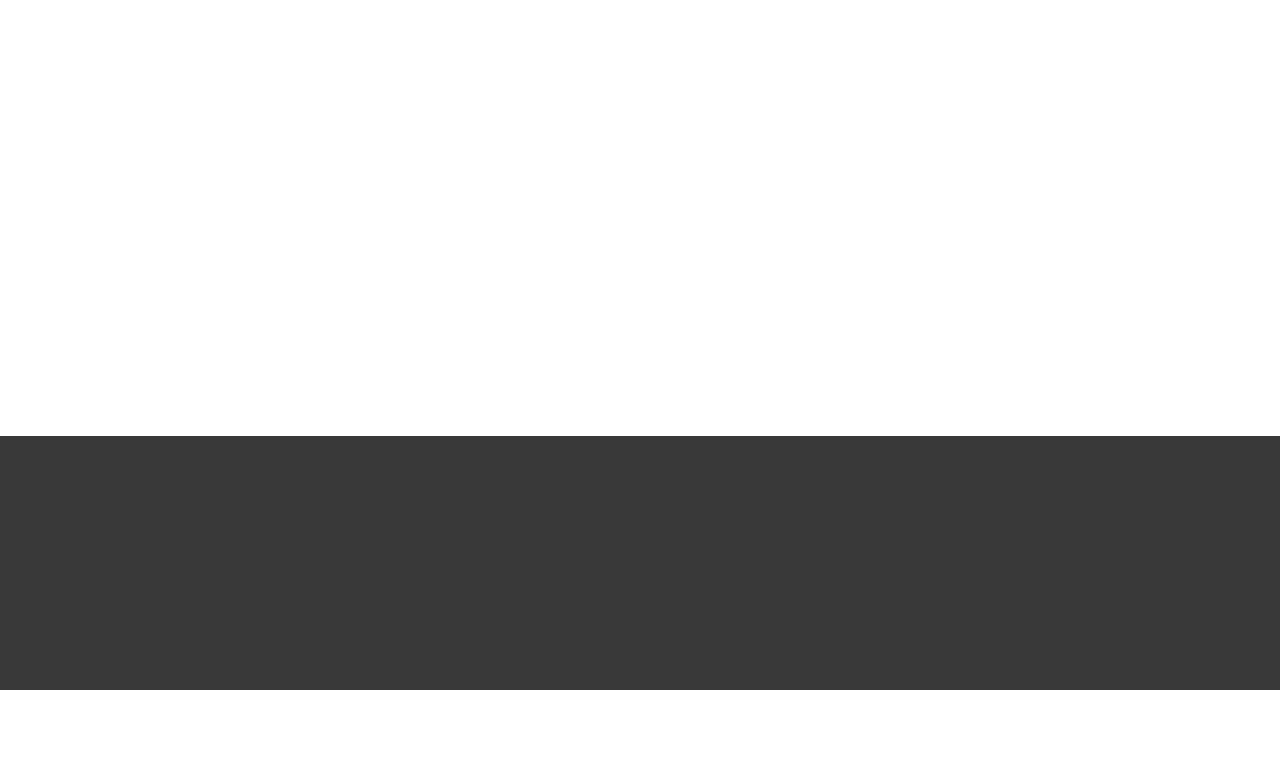
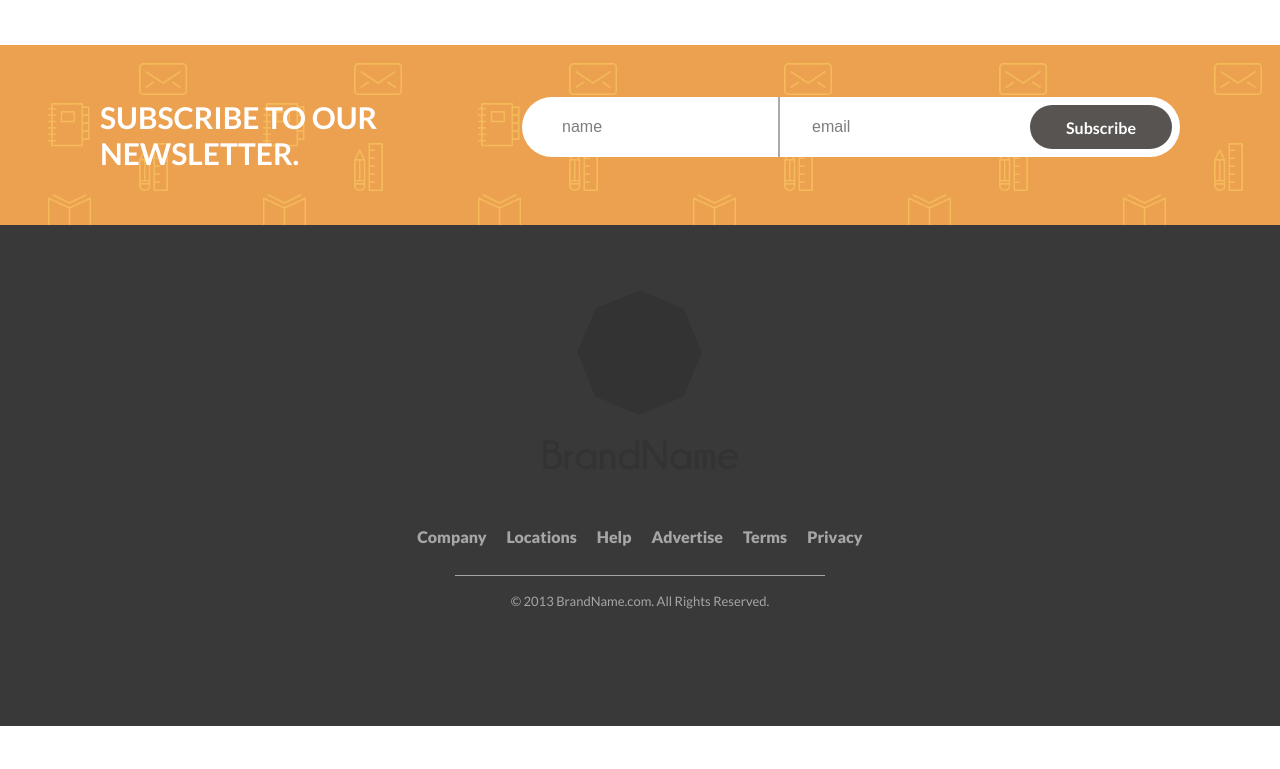
Before and after one commit to alekseilobankov/html-fixed-3, a plain HTML site: page index.html in a window 1280 px wide. Shown: the part 1851-2620 px from the top of the page. After the commit the page ends 2577 px from the top, so only its background shows below. Drawn offline with Linux system fonts and the light colour scheme.

Commit message:
everything except for the header is done

```diff
--- a/index.html
+++ b/index.html
@@ -37,6 +37,7 @@
 
         </div>
 
+        <div class="service-wrapper">
             <div class="services">
                 <div class="service">
                     <div class="logo">
@@ -65,7 +66,13 @@
                         in voluptate velit esse cillum dolore eu
                         fugiat nulla pariatur Excepteur.</p>
                 </div>
+                <div class="connector">
+                    <div class="dot"></div>
+                    <div class="dot"></div>
                 </div>
+            </div>
+        </div>
+
     </div>
 
     <div id="sign">
@@ -114,7 +121,7 @@
 
                             Duis aute irure dolor in reprehenderit in voluptate velit esse cillum dolore eu fugiat nulla pariatur.
 
-                            <span>@Jane Doe</span>t</p>
+                            <span>@Jane Doe</span></p>
                     </div>
                     <div class="profile-picture"></div>
                 </div>
@@ -142,12 +149,12 @@
                 <h3>BrandName</h3>
             </div>
             <ul>
-                <li>Company</li>
-                <li>Locations</li>
-                <li>Help</li>
-                <li>Advertise</li>
-                <li>Terms</li>
-                <li>Privacy</li>
+                <li><a href="#">Company</a></li>
+                <li><a href="#">Locations</a></li>
+                <li><a href="#">Help</a></li>
+                <li><a href="#">Advertise</a></li>
+                <li><a href="#">Terms</a></li>
+                <li><a href="#">Privacy</a></li>
             </ul>
             <p>© 2013 BrandName.com. All Rights Reserved.</p>
         </div>
--- a/styles.css
+++ b/styles.css
@@ -23,6 +23,8 @@
 body {
   padding: 0;
   margin: 0 auto;
+  max-width: 100%;
+  overflow-x: hidden;
 }
 
 .wrapper {
@@ -94,7 +96,7 @@ header li a {
 }
 
 #billboard {
-  position: relative;
+
 }
 
 .mountains {
@@ -143,16 +145,18 @@ header li a {
   color: #fff;
 }
 
+.service-wrapper {
+  display: flex;
+  flex-direction: column;
+  align-items: center;
+}
+
 .services {
   display: flex;
+  position: relative;
   justify-content: center;
-  column-gap: 1.5%;
+  column-gap: 10%;
   margin-top: -90px;
-  z-index: 5;
-  /* position: absolute;   */
-  /* left: 50%;
-  top: 515px; */
-  /* transform: translateX(-50%); */
 }
 
 .service {
@@ -161,13 +165,15 @@ header li a {
   font-family: "Lato";
   color: #646363;
   padding: 0 30px;
+  position: relative;
+  z-index: 1;
 }
 
 .service .logo {
   width: 160px;
   height: 160px;
   border-radius: 80px;
-  background-color: #646363;
+  background-color: #575451;
   margin: 0 auto;
 }
 
@@ -182,6 +188,25 @@ header li a {
 
 .services p {
   font-size: 14px;
+}
+
+.connector {
+  top: 88px;
+  position: absolute;
+  height: 4px;
+  background-color: #575451;
+  left: 125;
+  right: 125;
+  display: flex;
+  justify-content: space-around;
+  align-items: center;
+}
+
+.connector .dot {
+  width: 10px;
+  height: 10px;
+  border-radius: 5px;
+  background-color: inherit;
 }
 
 #sign {
@@ -314,10 +339,10 @@ input:first-child {
 input[type="text"] {
   padding: 8px 8px 8px 32px;
   width: 250px;
+  font-size: 16px;
 }
 
 input::placeholder {
-  font-size: 14px;
   color: #7e7d7d;
 }
 
@@ -340,35 +365,65 @@ footer {
   padding-top: 70px;
   background-color: #393939;
   font-family: "Lato";
-
-  margin-bottom: 3000px;
 }
 
 footer .wrapper {
+  display: flex;
+  flex-direction: column;
+  justify-content: center;
+  align-items: center;
   text-align: center;
-  position: relative;
+}
+
+footer .logo {
+  display: flex;
+  justify-content: center;
+  flex-direction: column;
+  font-family: "Champagne-Bold";
+  font-size: 35px;
+  color: #333333;
 }
 
 footer .octagon-wrap {
   width: 115px;
   height: 115px;
-
-}
-
-footer .octagon-wrap::after {
-  content: "";
-  display: block;
-  clear: both;
 }
 
 footer .octagon {
-  background-color: #575451;
+  background-color: #333333;
+}
+
+footer .logo h3 {
+  margin: 20px 0 0 0;
 }
 
 footer ul {
-  margin-top: 300px;
+  margin-top: 50px;
+  padding: 0;
   list-style: none;
-  color: #a6a6a6;
   display: flex;
+  justify-content: center;
   column-gap: 20px;
 }
+
+footer a {
+  text-decoration: none;
+  color: #a6a6a6;
+  font-family: "Lato";
+  font-weight: 800;
+}
+
+footer a:focus {
+  outline: none;
+}
+
+footer p {
+  width: 370px;
+  height: 50px;
+  line-height: 50px;
+  border-top: 1px solid #a6a6a6;
+  font-family: "Lato";
+  font-size: 13px;
+  color: #a6a6a6;
+  margin-bottom: 100px;
+}
```
Lines whose indentation alone changed are shown as unchanged.
